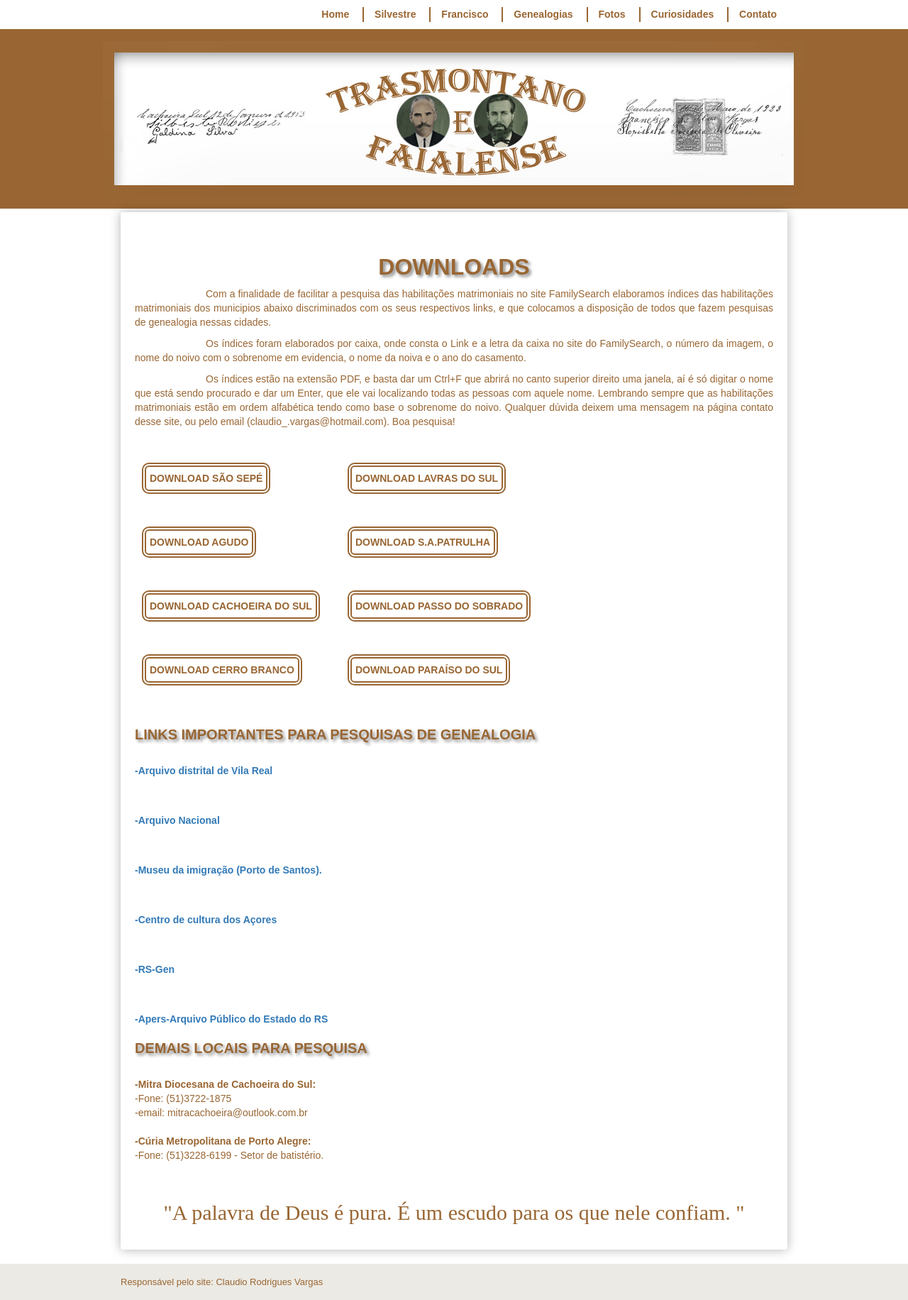
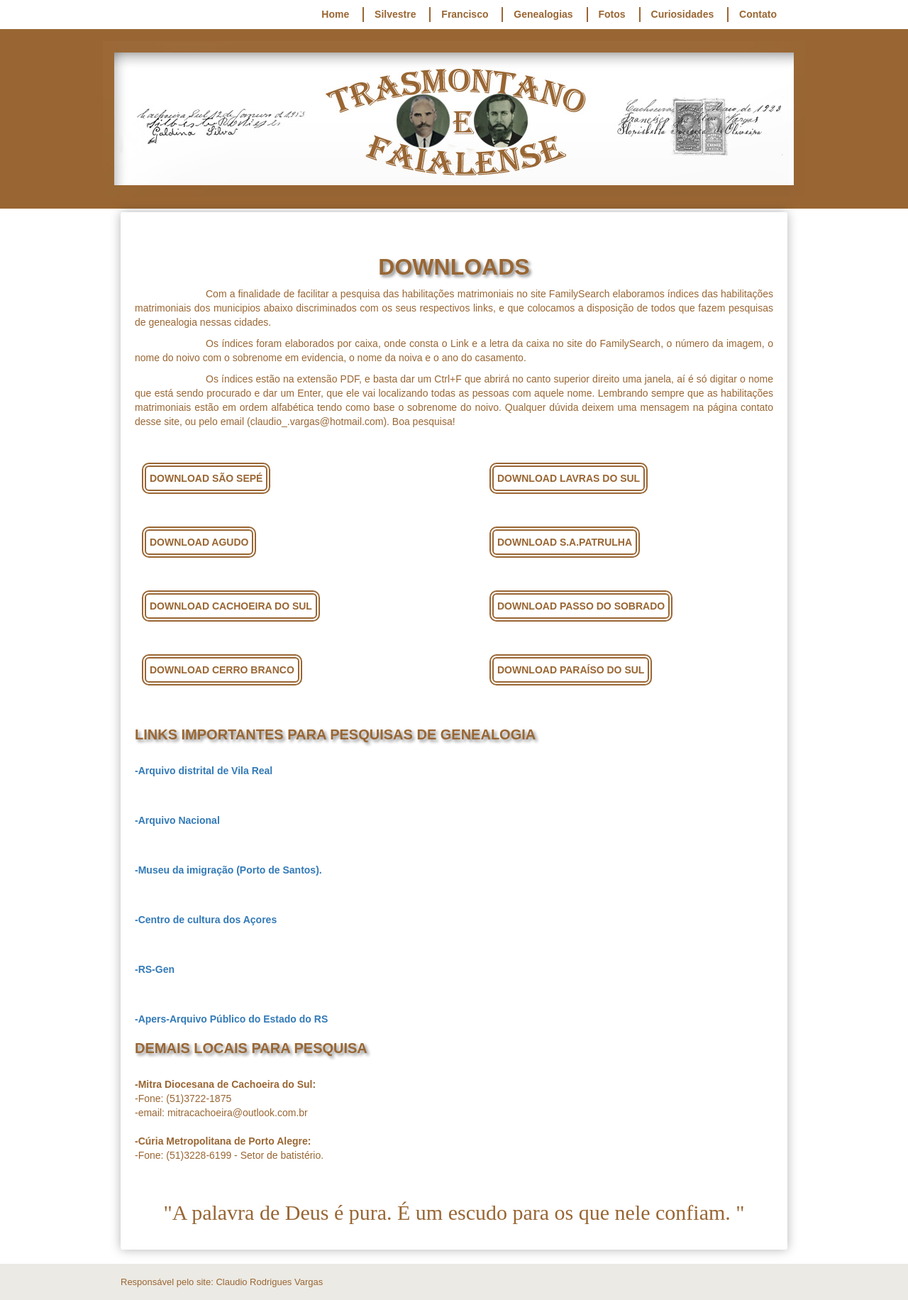
Before and after one commit to claudiovargas1955/claudiovargas1955.github.io, a Jekyll site: the page built from _pages/downloads.html, in a window 1280 px wide. Shown: the whole page at 71% size. Built offline with Jekyll 4.4.1, drawn with Linux system fonts in a browser that asks for light colours; some web fonts are replaced.

Commit message:
Update downloads.html

```diff
--- a/_pages/downloads.html
+++ b/_pages/downloads.html
@@ -38,7 +38,7 @@ h1{text-shadow: 3px 3px 4px #888;
 			 padding-right:5px;
                          color:#996633;
 			 font-weight:bold;
-			 margin-left:300px;
+			 margin-left:500px;
 
             }
 
@@ -65,7 +65,7 @@ h1{text-shadow: 3px 3px 4px #888;
                        padding-right:5px;
                        color:#996633;
 	               font-weight:bold;
-	               margin-left:300px;
+	               margin-left:500px;
             }
 
 	 .indlds {position:relative;
@@ -91,7 +91,7 @@ h1{text-shadow: 3px 3px 4px #888;
                        padding-right:5px;
                        color:#996633;
 	               font-weight:bold;
-	               margin-left:300px;
+	               margin-left:500px;
             }
 
 
@@ -118,7 +118,7 @@ h1{text-shadow: 3px 3px 4px #888;
                        padding-right:5px;
                        color:#996633;
 	               font-weight:bold;
-	               margin-left:300px;
+	               margin-left:500px;
             }
 
 	h3{text-shadow: 3px 3px 4px #888;
```
